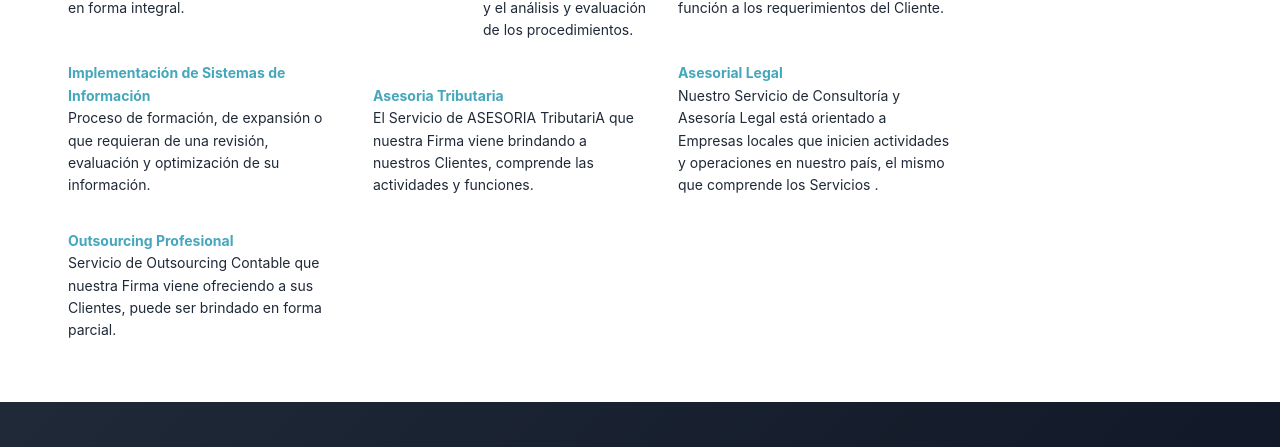
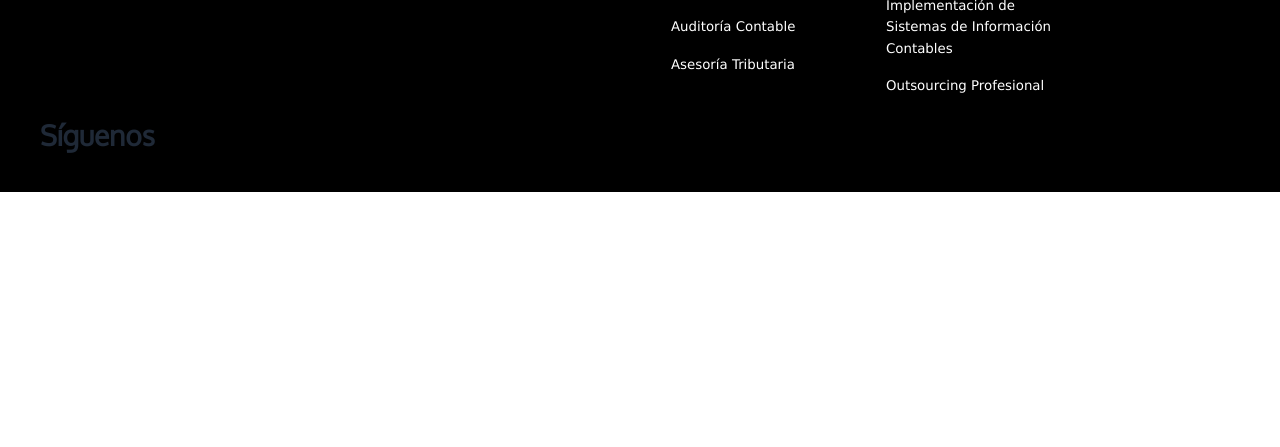
Before and after one commit to mcaceresg1/Pagina_Web_CorporacionFuentes, a plain HTML site: page clientes.html in a window 1280 px wide. Shown: the part 1581-2028 px from the top of the page. After the commit the page ends 1773 px from the top, so only its background shows below. Drawn offline with nearby package versions, Linux system fonts and the light colour scheme; a web font is replaced by a local one.

Commit message:
🎨 Página Clientes: Retirar sección de servicios
✅ Cambio:
- Ocultada sección .aside (servicios)
- Solo queda hero section + grid de clientes
- Página enfocada solo en clientes

🎯 Resultado:
- Página más limpia
- Enfoque en clientes
- Sin distracciones de servicios

```diff
--- a/clientes.html
+++ b/clientes.html
@@ -232,7 +232,7 @@
 
         </div>
 
-        <div class="aside">
+        <div class="aside" style="display: none !important;">
 
             <div class="container_12">
 
```
